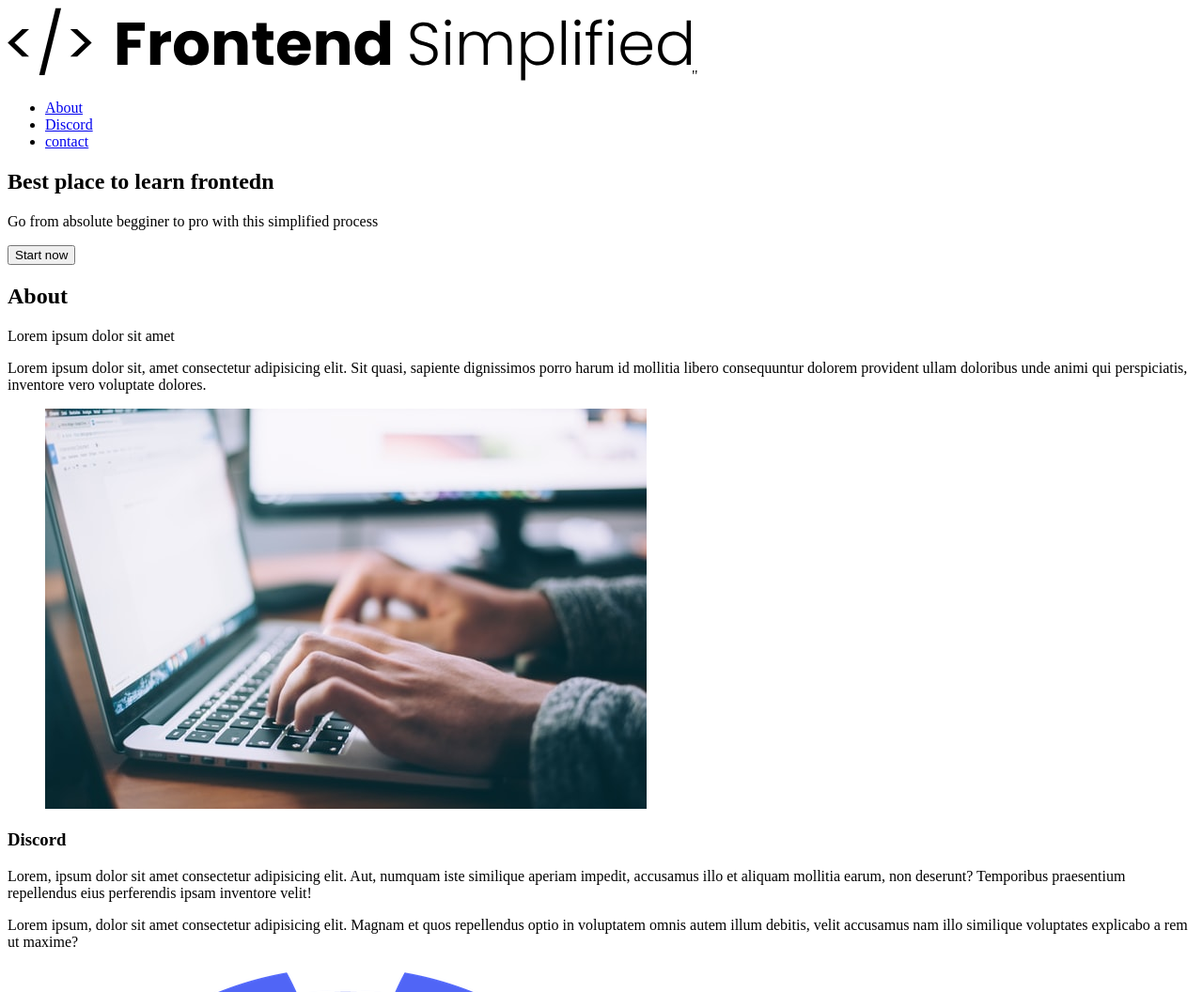
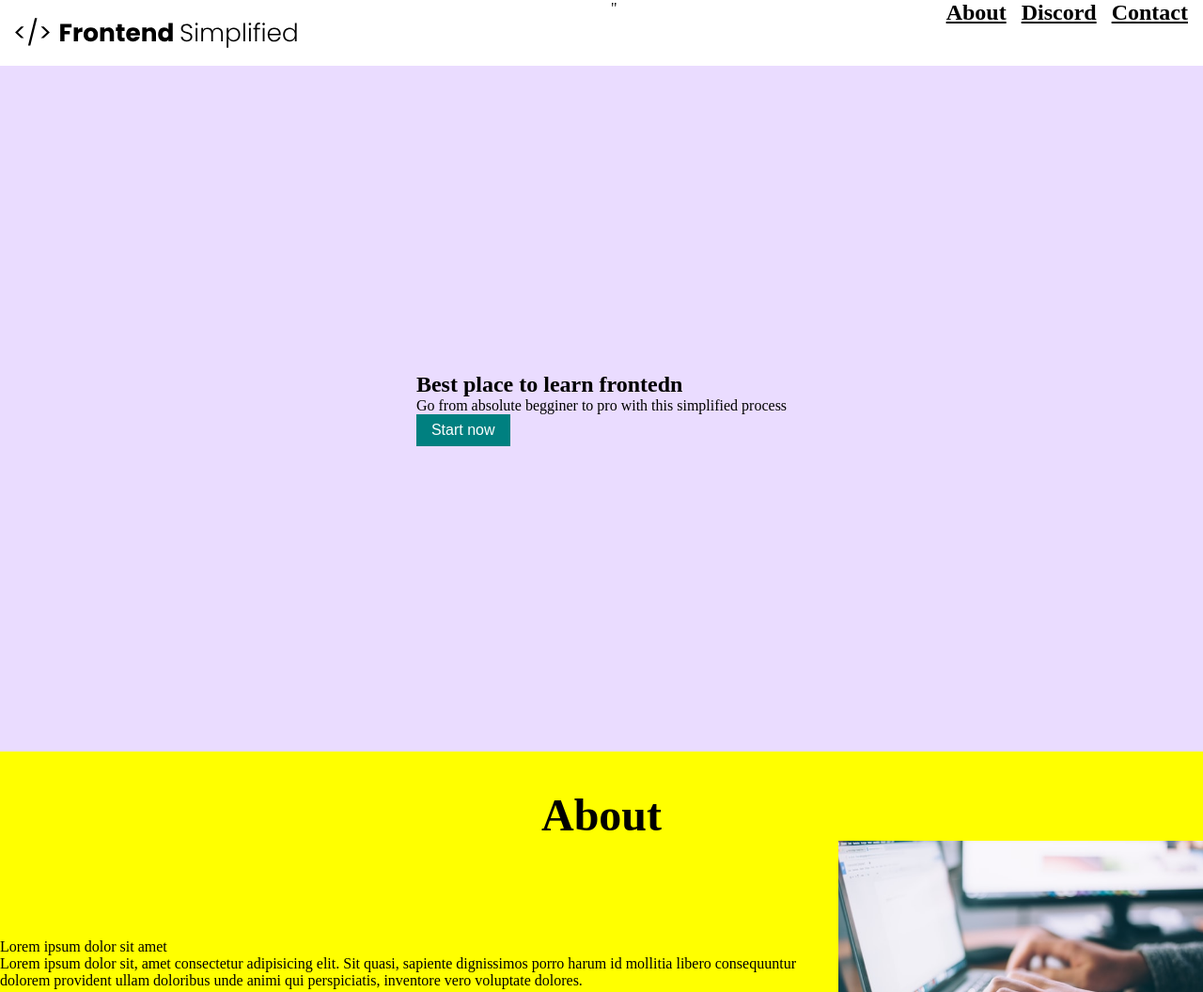
Before and after one commit to juan-rios13/practice-project, a plain HTML site: page index.html in a window 1280 px wide. Shown: the top 1056 px of the page at 94% size. Drawn offline with Linux system fonts and the light colour scheme.

Commit message:
css added

```diff
--- a/index.html
+++ b/index.html
@@ -5,22 +5,22 @@
     <meta http-equiv="X-UA-Compatible" content="IE=edge">
     <meta name="viewport" content="width=device-width, initial-scale=1.0">
     <title>Document</title>
-    <link rel="stylesheet" href=".stlyes.css">
+    <link rel="stylesheet" href="./styles.css">
 </head>
 <body>
     <section>
         <nav>
-            <img src="./HTML Practise Assets/HTML Practise Assets/FES.svg" alt="">"
+            <img src="./HTML Practise Assets/HTML Practise Assets/FES.svg" class="logo" alt="">"
             <ul>
                 <li> <a href="#about">About</a></li>
                 <li><a href="#Discord">Discord</a></li>
-                <li><a href="#Contact">contact</a></li>
+                <li><a href="#Contact">Contact</a></li>
             </ul>
         </nav>
         <header>
             <div>
             <h1>Best place to learn frontedn</h1>
-            <p>Go from absolute begginer to pro with this simplified process</p>
+            <p id="subheader">Go from absolute begginer to pro with this simplified process</p>
             <button>Start now</button>
             </div>
         </header>
@@ -28,16 +28,18 @@
         <main>
             <section id="about">
                 <h2>About</h2>
-                <div>
+                <div class="section__description">
+                <div id="about__text">
                 <p>Lorem ipsum dolor sit amet</p>
                 <p>Lorem ipsum dolor sit, amet consectetur adipisicing elit. Sit quasi, sapiente dignissimos porro harum id mollitia libero consequuntur dolorem provident ullam doloribus unde animi qui perspiciatis, inventore vero voluptate dolores.</p>
                 </div>
-                <figure>
+                <figure id="about__img">
                 <img src="./HTML Practise Assets/HTML Practise Assets/about.jpg" alt="">
                 </figure>
+                </div>
             </section>
             <section id="Discord">
-                <h3>Discord</h3>
+                <h2>Discord</h2>
                 <div>
                <p>Lorem, ipsum dolor sit amet consectetur adipisicing elit. Aut, numquam iste similique aperiam impedit, accusamus illo et aliquam mollitia earum, non deserunt? Temporibus praesentium repellendus eius perferendis ipsam inventore velit!</p>
                <p>Lorem ipsum, dolor sit amet consectetur adipisicing elit. Magnam et quos repellendus optio in voluptatem omnis autem illum debitis, velit accusamus nam illo similique voluptates explicabo a rem ut maxime?</p>
@@ -47,7 +49,7 @@
                </figure>
             </section>
             <section id="Contact">
-                <h4>Contact</h4>
+                <h2>Contact</h2>
                 <div>
                 <form action="">
                     <label>Email</label>
@@ -61,13 +63,13 @@
         </main>
         <footer>
             <img src="./HTML Practise Assets/HTML Practise Assets/FES.svg" alt="">
-            <ul>
-            <li><a href="#about">About</a></li>
-            <li><a href="#Discord">Discord</a></li>
-            <li><a href="#Contact">Contact</a></li>
-            <li><a href="#Courses">Courses</a></li>
+            <div id="footerLinks">
+            <a href="#about">About</a>
+            <a href="#Discord">Discord</a>
+            <a href="#Contact">Contact</a>
+            <a href="#Courses">Courses</a>
             <p>Copyright Juan Rios</p>
-            </ul>
+            </div>
         </footer>
 </body>
 </html>
--- a/styles.css
+++ b/styles.css
@@ -0,0 +1,96 @@
+*{
+    padding: 0;
+    margin: 0;
+    box-sizing: border-box;
+}
+
+nav{
+    height: 70px;
+    display: flex;
+    justify-content: space-between;
+    padding: 0 16px;
+
+}
+
+ul{
+    display: flex;
+}
+
+li{
+    list-style-type: none;
+    padding-left: 16px;
+}
+
+.logo{
+    width: 300px;
+}
+
+a{
+    color: black;
+    font-size: 24px;
+    font-weight:700;
+}
+
+header{
+    background-color: #eadcff;
+    height: calc(100vh - 70px);
+    display: flex;
+    padding: 24px;
+    align-items: center;
+    justify-content: center;
+}
+
+h1{
+    font-weight: 700;
+    font-size: 24px;
+    color: black;
+}
+
+.subheader{
+    font-size:36px;
+}
+
+button{
+    background-color: teal;
+    color: white;
+    border:none;
+    padding: 8px 16px;
+    font-size:16px;
+    cursor: pointer;
+}
+
+
+h2{
+    font-weight: 700;
+    font-size: 48px;
+    color: black;
+    text-align: center;
+
+}
+
+#about{
+    background-color: yellow;
+    padding: 40px 0;
+}
+
+
+.section__description{
+   display: flex;
+   justify-content: center;
+   align-items: center;
+}
+
+.about__text{
+width: 60%;
+font-size: 20px;
+line-height: 1.5;
+margin-bottom: 24px;
+}
+
+.about_img{
+    width: 40%;
+}
+
+img{
+    width: 100%;
+}
```
